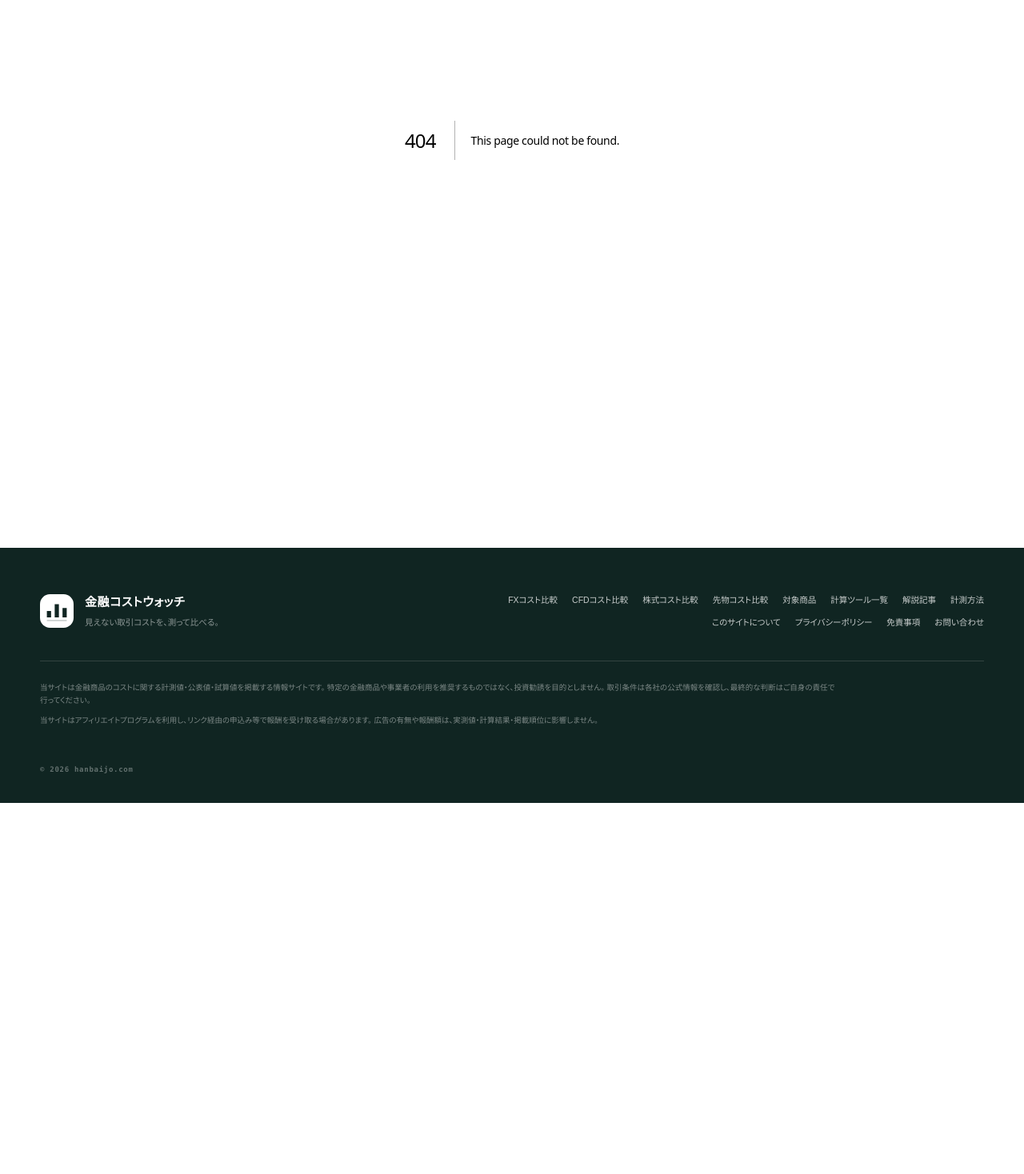
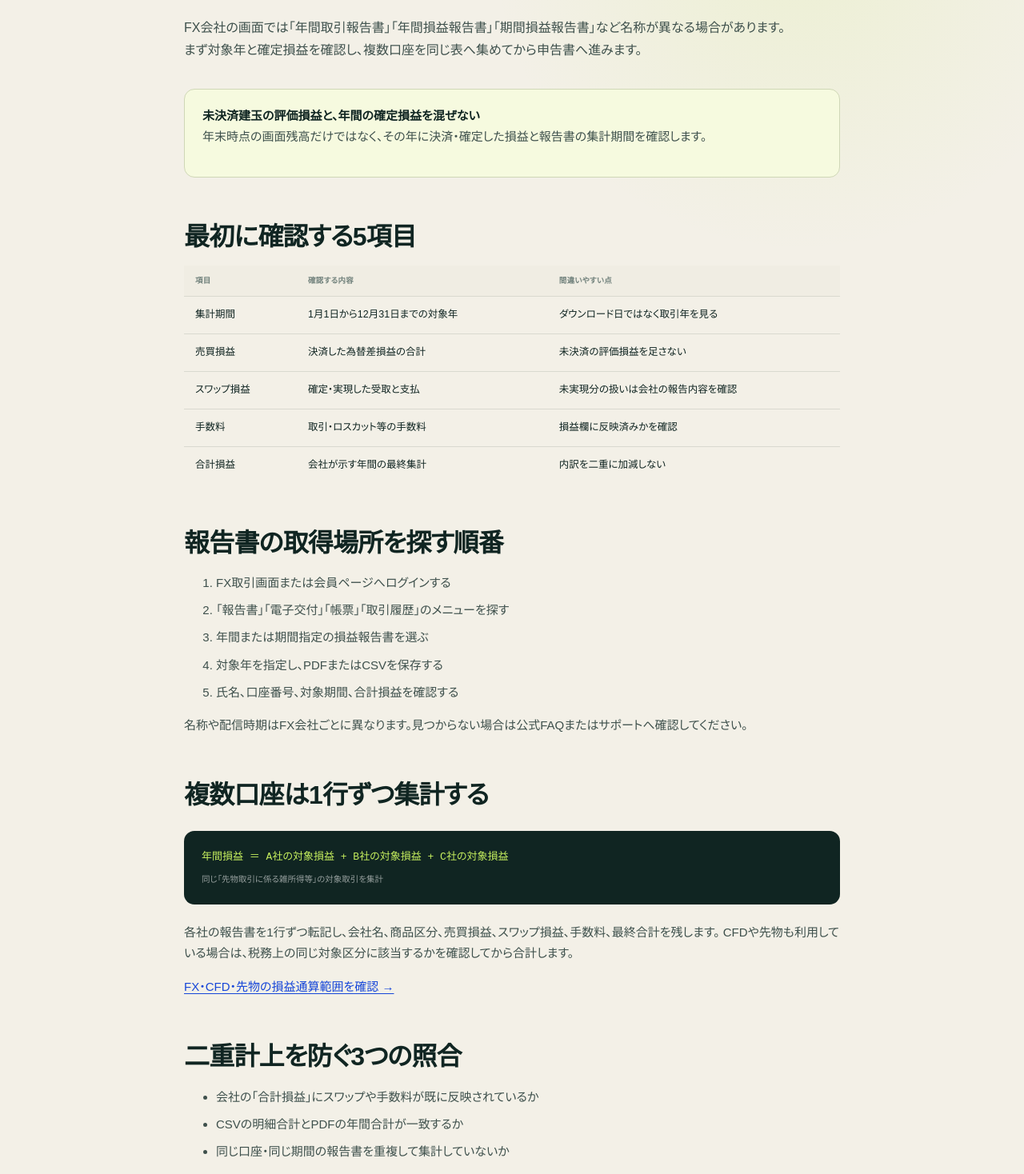
Before and after one commit to mrok18/hanbaijo, a Next.js app: page /articles/fx-annual-transaction-report-tax-return in a window 1280 px wide. Before the commit this address had no page. Shown: the part 302-1770 px from the top of the page at 80% size. Before the commit the page ends 1306 px from the top, so only its background shows below. Built offline with nearby package versions, Linux system fonts and the light colour scheme.

Commit message:
Add FX annual report tax preparation guide

```diff
--- /dev/null
+++ b/app/articles/fx-annual-transaction-report-tax-return/page.tsx
@@ -0,0 +1,121 @@
+import type { Metadata } from 'next';
+import Link from 'next/link';
+import AffiliateOfferCard from '@/components/AffiliateOfferCard';
+import { AFFILIATE_OFFERS } from '@/lib/affiliates';
+
+export const metadata: Metadata = {
+  title: 'FXの年間取引報告書はどこを見る？複数口座の確定申告準備',
+  description: 'FXの年間取引報告書・年間損益報告書で確認する決済損益、スワップ、手数料と、複数口座の集計、確定申告書等作成コーナーへの入力準備を整理します。',
+};
+
+export default function Page() {
+  const jsonLd = {
+    '@context': 'https://schema.org', '@type': 'Article', headline: metadata.title,
+    description: metadata.description, datePublished: '2026-09-09', dateModified: '2026-09-09',
+    mainEntityOfPage: 'https://hanbaijo.com/articles/fx-annual-transaction-report-tax-return',
+    author: { '@type': 'Organization', name: '金融コストウォッチ' },
+    publisher: { '@type': 'Organization', name: '金融コストウォッチ' },
+  };
+
+  return (
+    <article>
+      <script type="application/ld+json" dangerouslySetInnerHTML={{ __html: JSON.stringify(jsonLd) }} />
+      <p className="page-kicker">FX ANNUAL REPORT</p>
+      <h1>FXの年間取引報告書はどこを見る？<br />複数口座の確定申告準備</h1>
+      <p className="lede">
+        FX会社の画面では「年間取引報告書」「年間損益報告書」「期間損益報告書」など名称が異なる場合があります。
+        まず対象年と確定損益を確認し、複数口座を同じ表へ集めてから申告書へ進みます。
+      </p>
+
+      <div className="callout">
+        <strong>未決済建玉の評価損益と、年間の確定損益を混ぜない</strong>
+        <p>年末時点の画面残高だけではなく、その年に決済・確定した損益と報告書の集計期間を確認します。</p>
+      </div>
+
+      <h2>最初に確認する5項目</h2>
+      <div className="table-scroll">
+        <table className="rates">
+          <thead><tr><th>項目</th><th>確認する内容</th><th>間違いやすい点</th></tr></thead>
+          <tbody>
+            <tr><td>集計期間</td><td>1月1日から12月31日までの対象年</td><td>ダウンロード日ではなく取引年を見る</td></tr>
+            <tr><td>売買損益</td><td>決済した為替差損益の合計</td><td>未決済の評価損益を足さない</td></tr>
+            <tr><td>スワップ損益</td><td>確定・実現した受取と支払</td><td>未実現分の扱いは会社の報告内容を確認</td></tr>
+            <tr><td>手数料</td><td>取引・ロスカット等の手数料</td><td>損益欄に反映済みかを確認</td></tr>
+            <tr><td>合計損益</td><td>会社が示す年間の最終集計</td><td>内訳を二重に加減しない</td></tr>
+          </tbody>
+        </table>
+      </div>
+
+      <h2>報告書の取得場所を探す順番</h2>
+      <ol>
+        <li>FX取引画面または会員ページへログインする</li>
+        <li>「報告書」「電子交付」「帳票」「取引履歴」のメニューを探す</li>
+        <li>年間または期間指定の損益報告書を選ぶ</li>
+        <li>対象年を指定し、PDFまたはCSVを保存する</li>
+        <li>氏名、口座番号、対象期間、合計損益を確認する</li>
+      </ol>
+      <p>名称や配信時期はFX会社ごとに異なります。見つからない場合は公式FAQまたはサポートへ確認してください。</p>
+
+      <h2>複数口座は1行ずつ集計する</h2>
+      <div className="formula-box">
+        <code>年間損益 ＝ A社の対象損益 + B社の対象損益 + C社の対象損益</code>
+        <small>同じ「先物取引に係る雑所得等」の対象取引を集計</small>
+      </div>
+      <p>
+        各社の報告書を1行ずつ転記し、会社名、商品区分、売買損益、スワップ損益、手数料、最終合計を残します。
+        CFDや先物も利用している場合は、税務上の同じ対象区分に該当するかを確認してから合計します。
+      </p>
+      <p><Link href="/articles/fx-profit-loss-offset-tax">FX・CFD・先物の損益通算範囲を確認 →</Link></p>
+
+      <h2>二重計上を防ぐ3つの照合</h2>
+      <ul>
+        <li>会社の「合計損益」にスワップや手数料が既に反映されているか</li>
+        <li>CSVの明細合計とPDFの年間合計が一致するか</li>
+        <li>同じ口座・同じ期間の報告書を重複して集計していないか</li>
+      </ul>
+      <p>
+        報告書の合計額へ、内訳のスワップや手数料をもう一度足し引きすると二重計上になる場合があります。
+        各社の帳票説明に従い、元の報告書と自作集計表が追跡できる状態で保存します。
+      </p>
+
+      <h2>国税庁の作成画面では「先物取引」を選ぶ</h2>
+      <p>
+        国税庁の確定申告書等作成コーナーは、FXによる収入について「申告する所得の選択等」で「先物取引」を選び、
+        「先物取引に係る雑所得等」から入力するよう案内しています。申告する場合は、原則として
+        「先物取引に係る雑所得等の金額の計算明細書」を使用します。
+      </p>
+
+      <h2>損失繰越がある場合は付表も確認</h2>
+      <p>
+        本年の損失を翌年以後へ繰り越す場合や、前年以前の繰越損失を本年の利益から差し引く場合は、
+        計算明細書に加えて「申告書付表（先物取引に係る繰越損失用）」が必要です。繰越控除を続けるには、
+        損失発生年から連続して所定の確定申告を行う必要があります。
+      </p>
+
+      <h2>保存しておく資料</h2>
+      <ul>
+        <li>全口座の年間・期間損益報告書</li>
+        <li>明細確認用の取引履歴CSV</li>
+        <li>入出金履歴とスワップ振替履歴</li>
+        <li>必要経費を計上する場合の領収書と利用目的の記録</li>
+        <li>提出した確定申告書、計算明細書、繰越損失用付表の控え</li>
+      </ul>
+      <p><Link href="/articles/fx-multiple-accounts-cost-risk">複数口座の資金・損益管理方法を見る →</Link></p>
+
+      <section className="article-affiliate" aria-label="提携中のFXサービス">
+        <AffiliateOfferCard offer={AFFILIATE_OFFERS.jfx} />
+        <AffiliateOfferCard offer={AFFILIATE_OFFERS['matsui-fx']} />
+        <p className="affiliate-disclosure">広告リンクから申込みが成立すると、当サイトが報酬を受け取る場合があります。税務情報や比較結果は広告報酬と分けて作成しています。</p>
+      </section>
+
+      <h2>出典と確認日</h2>
+      <ul>
+        <li><a href="https://www.keisan.nta.go.jp/r7yokuaru/cat2/cat21/cat21e/cid456.html" rel="noreferrer">国税庁「外国為替証拠金取引（FX）による収入がある場合」</a></li>
+        <li><a href="https://www.nta.go.jp/taxes/shiraberu/shinkoku/syotoku/r07.htm" rel="noreferrer">国税庁「令和7年分 確定申告書等の様式・手引き等」</a></li>
+        <li><a href="https://www.nta.go.jp/taxes/shiraberu/taxanswer/shotoku/1523.htm" rel="noreferrer">国税庁 No.1523「先物取引の差金等決済に係る損失の繰越控除」</a></li>
+      </ul>
+      <p><small>確認日：2026年9月9日。2026年分の申告様式は公表後に最新資料を確認してください。本記事は税務上の個別助言ではありません。</small></p>
+      <p><Link href="/articles">解説記事一覧へ戻る →</Link></p>
+    </article>
+  );
+}
--- a/app/articles/fx-multiple-accounts-cost-risk/page.tsx
+++ b/app/articles/fx-multiple-accounts-cost-risk/page.tsx
@@ -91,6 +91,7 @@ export default function Page() {
         個別事情で申告要否や必要書類が変わるため、最終判断は税務署または税理士へ確認してください。
       </p>
       <p><Link href="/articles/fx-profit-loss-offset-tax">FX・CFD・先物・株・暗号資産の損益通算を確認 →</Link></p>
+      <p><Link href="/articles/fx-annual-transaction-report-tax-return">複数口座の年間取引報告書を集計する手順 →</Link></p>
 
       <h2>2社目を開く前のチェックリスト</h2>
       <ol>
--- a/app/articles/fx-profit-loss-offset-tax/page.tsx
+++ b/app/articles/fx-profit-loss-offset-tax/page.tsx
@@ -98,6 +98,7 @@ export default function Page() {
         <li>必要経費を計上する場合の領収書・利用記録</li>
         <li>前年以前の繰越損失がある場合の申告書控え</li>
       </ul>
+      <p><Link href="/articles/fx-annual-transaction-report-tax-return">FX年間取引報告書の確認・集計手順を見る →</Link></p>
       <p>
         申告要否、必要経費、海外事業者、法人取引などは個別事情で結論が変わります。不明点は所轄税務署または税理士へ確認してください。
       </p>
--- a/app/articles/posts.ts
+++ b/app/articles/posts.ts
@@ -1,4 +1,5 @@
 export const POSTS = [
+  { slug: 'fx-annual-transaction-report-tax-return', category: 'FX・税金', title: 'FXの年間取引報告書はどこを見る？複数口座の確定申告準備', desc: '決済損益、スワップ、手数料、集計期間の確認と、複数口座の集計、確定申告書等作成コーナーへの入力準備を整理する。' },
   { slug: 'crypto-tax-reform-start-date', category: '暗号資産・税制', title: '暗号資産の分離課税はいつから？税制改正の対象・20％・損失繰越', desc: '改正金商法の施行日から決まる開始時期、特定暗号資産、20％分離課税、3年繰越、デリバティブの扱いを整理する。' },
   { slug: 'fx-profit-loss-offset-tax', category: 'FX・税金', title: 'FXの損益通算は何とできる？CFD・先物・株・暗号資産を整理', desc: '国内FXと一定のCFD・先物、株式、暗号資産の損益通算可否と、3年間の損失繰越に必要な申告を整理する。' },
   { slug: 'fx-multiple-accounts-cost-risk', category: 'FX・口座管理', title: 'FX口座を複数持つメリット・デメリット｜資金と損益の管理方法', desc: '2社以上を使い分ける利点と、証拠金の分散、ロスカット、損益集計、管理負担などの注意点を整理する。' },
--- a/app/fx/page.tsx
+++ b/app/fx/page.tsx
@@ -123,6 +123,7 @@ export default function FxPage() {
           </div>
         </div>
         <div className="provider-directory comparison-guide-directory">
+          <Link href="/articles/fx-annual-transaction-report-tax-return"><span>ANNUAL REPORT</span><h3>年間取引報告書を集計</h3><p>決済損益・スワップ・手数料・複数口座</p><b>確定申告準備を見る →</b></Link>
           <Link href="/articles/fx-profit-loss-offset-tax"><span>FX TAX GUIDE</span><h3>損益通算と3年繰越を確認</h3><p>CFD・先物・株・暗号資産との区分</p><b>税務の整理を見る →</b></Link>
           <Link href="/articles/fx-multiple-accounts-cost-risk"><span>MULTIPLE ACCOUNTS</span><h3>2社利用の資金・損益を管理</h3><p>証拠金分散・ロスカット・年間集計</p><b>メリットと注意点を見る →</b></Link>
           <Link href="/articles/fx-company-selection-cost-checklist"><span>7-POINT CHECKLIST</span><h3>FX会社を選ぶ順番を確認</h3><p>スプレッド・約定・スワップ・リスク条件</p><b>口座比較7項目を見る →</b></Link>
```
